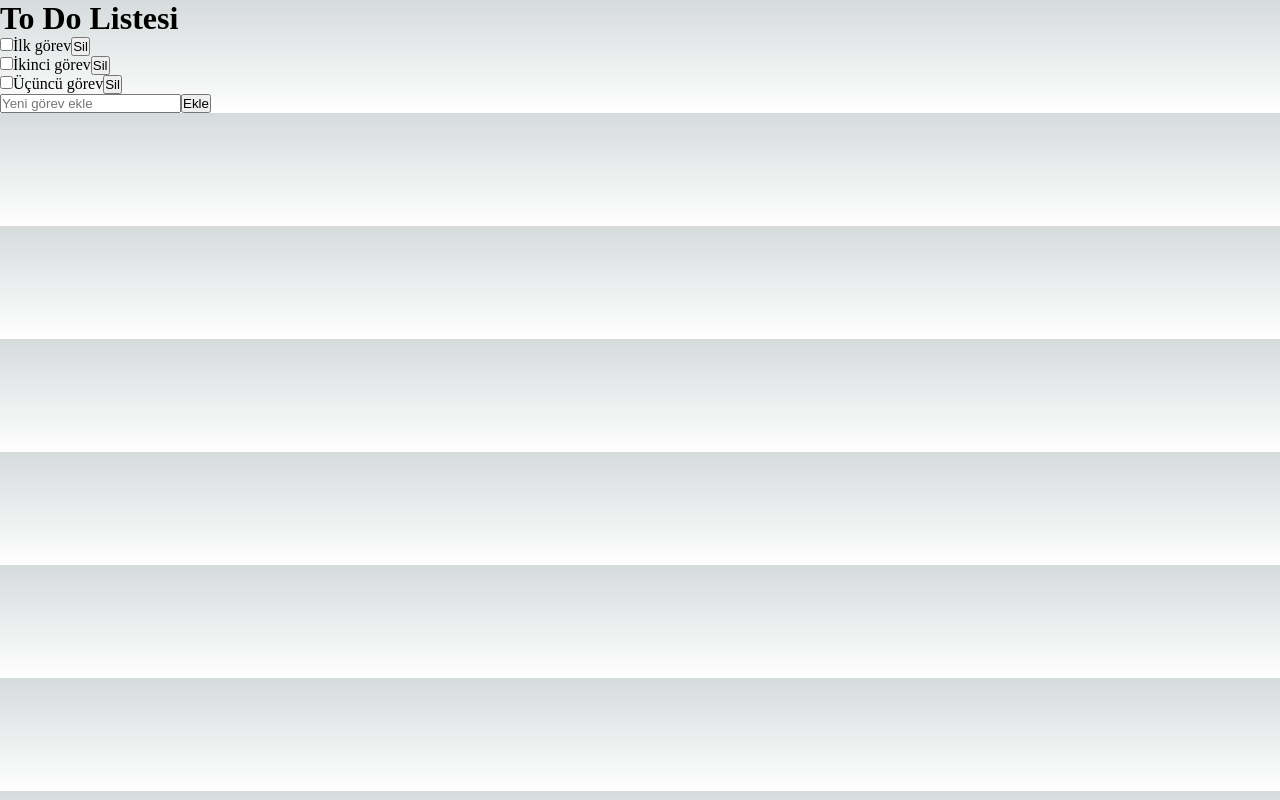
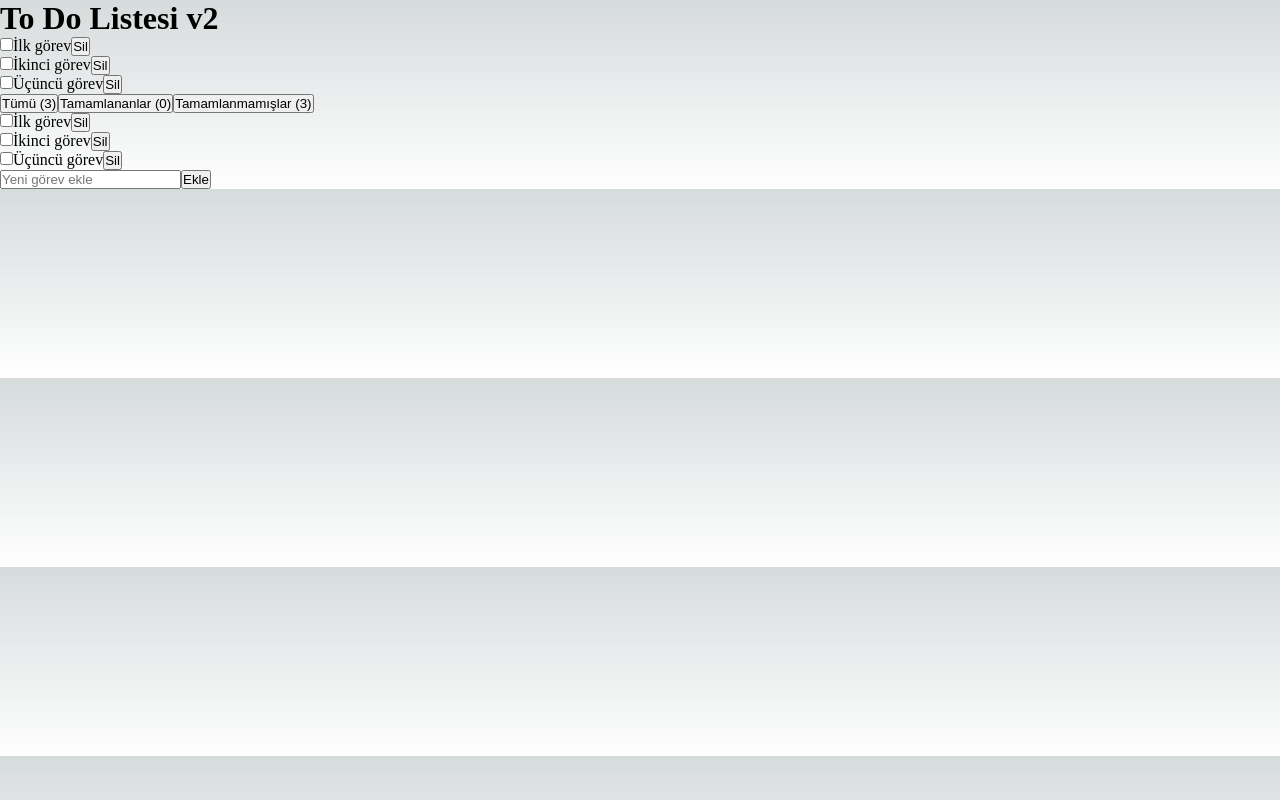
Before and after one commit to Berkan-Bilgin/nextjs-todo-list, a Next.js app: page / in a window 1280 px wide. Built offline with nearby package versions, Linux system fonts and the light colour scheme.

Commit message:
added app functions

```diff
--- a/pages/index.js
+++ b/pages/index.js
@@ -1,6 +1,7 @@
 import React from 'react';
 import Head from 'next/head';
 import { useState } from 'react';
+import TodoItem from '@/components/TodoItem';
 
 export default function Home() {
   // Statik todo öğeleri
@@ -12,6 +13,19 @@ export default function Home() {
    // Yeni todo öğesi için state
   const [newTodo, setNewTodo] = useState('');
 
+  // Filtreleme için state
+  const [filter,setFilter ] = useState('all');
+
+  // Filtrelenmiş todo ögelerini döndüren işlev
+  const filteredTodos = () => {
+    if (filter === 'completed') {
+      return todos.filter((todo) => todo.completed);
+    } else if (filter === 'incomplete') {
+      return todos.filter((todo) => !todo.completed)
+    } else {
+      return todos;
+    }
+  }
    // Yeni todo öğesini ekleme işlevi
   const addTodo = (event) => {
     event.preventDefault();
@@ -35,6 +49,16 @@ export default function Home() {
     setTodos(updatedTodos);
   };
 
+  //Tamamlanan todo sayısını döndüren işlev
+  const completedTodosCount = () => {
+    return todos.filter((todo) => todo.completed).length
+  }
+
+  //Tamamlanmamış todo sayısını döndüren işlev
+  const incompleteTodosCount = () => {
+    return todos.filter((todo) => !todo.completed).length
+  }
+
   return (
     <div>
       <Head>
@@ -42,18 +66,30 @@ export default function Home() {
       </Head>
 
       <main>
-        <h1>To Do Listesi</h1>
+        <h1>To Do Listesi v2</h1>
         <ul>
-          {todos.map((todo) => (
-            <li key={todo.id}>
-              <input
-                type="checkbox"
-                checked={todo.completed}
-                onChange={() => toggleCompleted(todo.id)}
-              />
-              {todo.title}
-              <button onClick={() => deleteTodo(todo.id)}>Sil</button>
-            </li>
+        {todos.map((todo) => (
+            <TodoItem
+              key={todo.id}
+              todo={todo}
+              toggleCompleted={toggleCompleted}
+              deleteTodo={deleteTodo}
+            />
+          ))}
+        </ul>
+        <div>
+          <button onClick={() => setFilter('all')}>Tümü ({todos.length})</button>
+          <button onClick={() => setFilter('completed')}>Tamamlananlar ({completedTodosCount()})</button>
+          <button onClick={() => setFilter('incomplete')}>Tamamlanmamışlar ({incompleteTodosCount()})</button>
+        </div>
+        <ul>
+          {filteredTodos().map((todo) => (
+            <TodoItem
+              key={todo.id}
+              todo={todo}
+              toggleCompleted={toggleCompleted}
+              deleteTodo={deleteTodo}
+            />
           ))}
         </ul>
         <form onSubmit={addTodo}>
```
